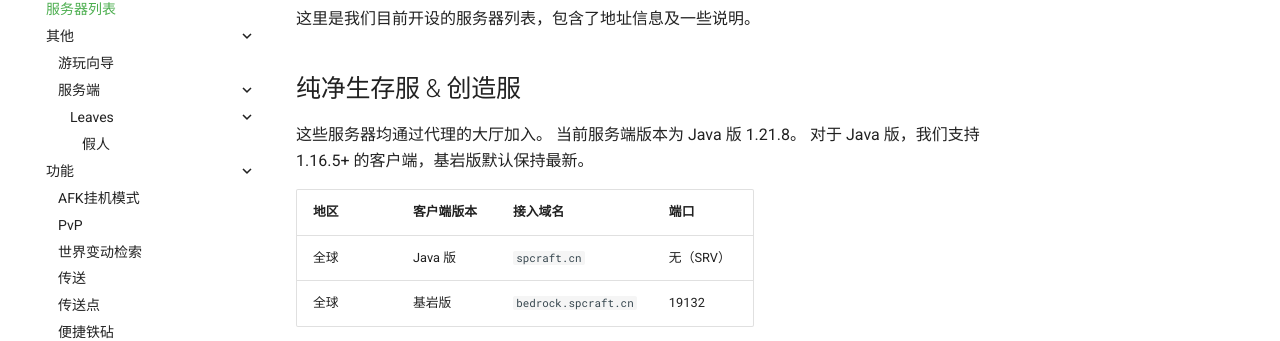
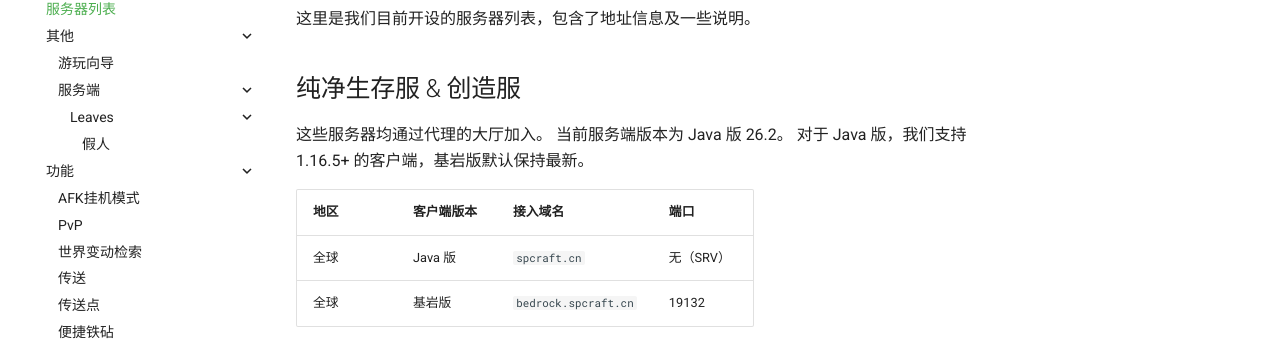
Before and after one commit to SPCraftMC/Docs, an MkDocs documentation site: the page built from docs/服务器列表.md, in a window 1280 px wide. Shown: the part 174-515 px from the top of the page. Built offline with MkDocs 1.6.1 and Material for MkDocs 9.7.7, drawn with Linux system fonts in a browser that asks for light colours; comment, search, counter and statistics services are not loaded.

Commit message:
Update server version in 服务器列表.md
Updated the server version from Java 1.21.8 to 26.2.

```diff
--- a/docs/服务器列表.md
+++ b/docs/服务器列表.md
@@ -5,7 +5,7 @@
 ## 纯净生存服 & 创造服
 
 这些服务器均通过代理的大厅加入。
-当前服务端版本为 Java 版 1.21.8。
+当前服务端版本为 Java 版 26.2。
 对于 Java 版，我们支持 1.16.5+ 的客户端，基岩版默认保持最新。
 
 | 地区 | 客户端版本 | 接入域名 | 端口 |
```
